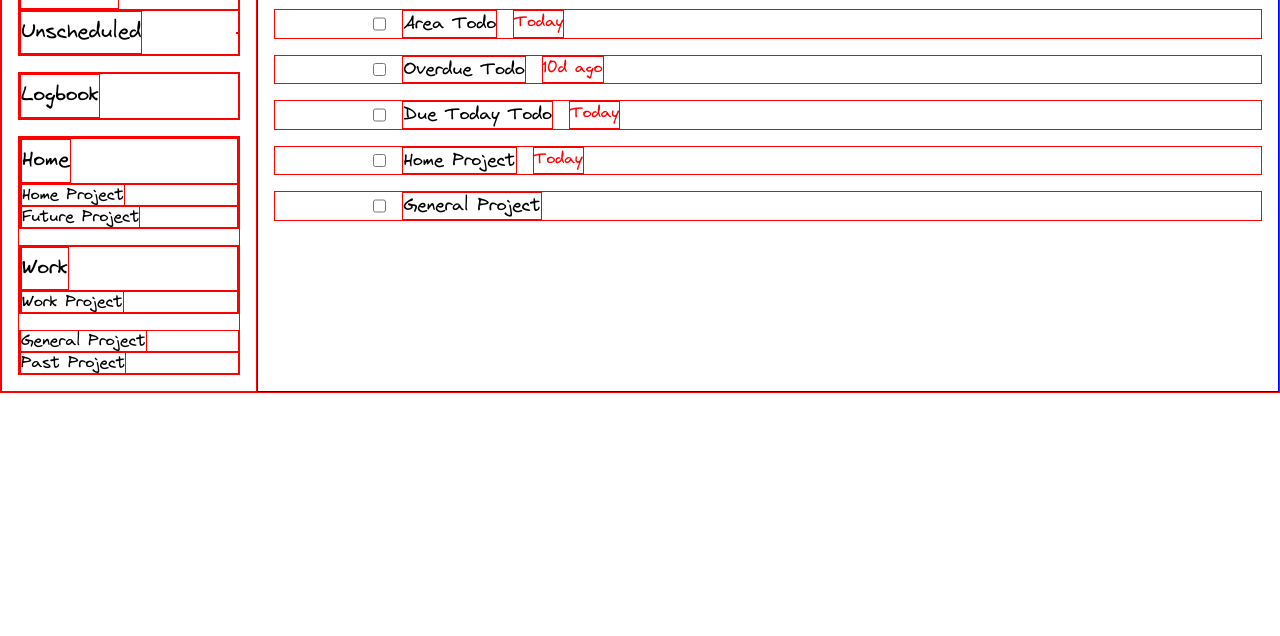
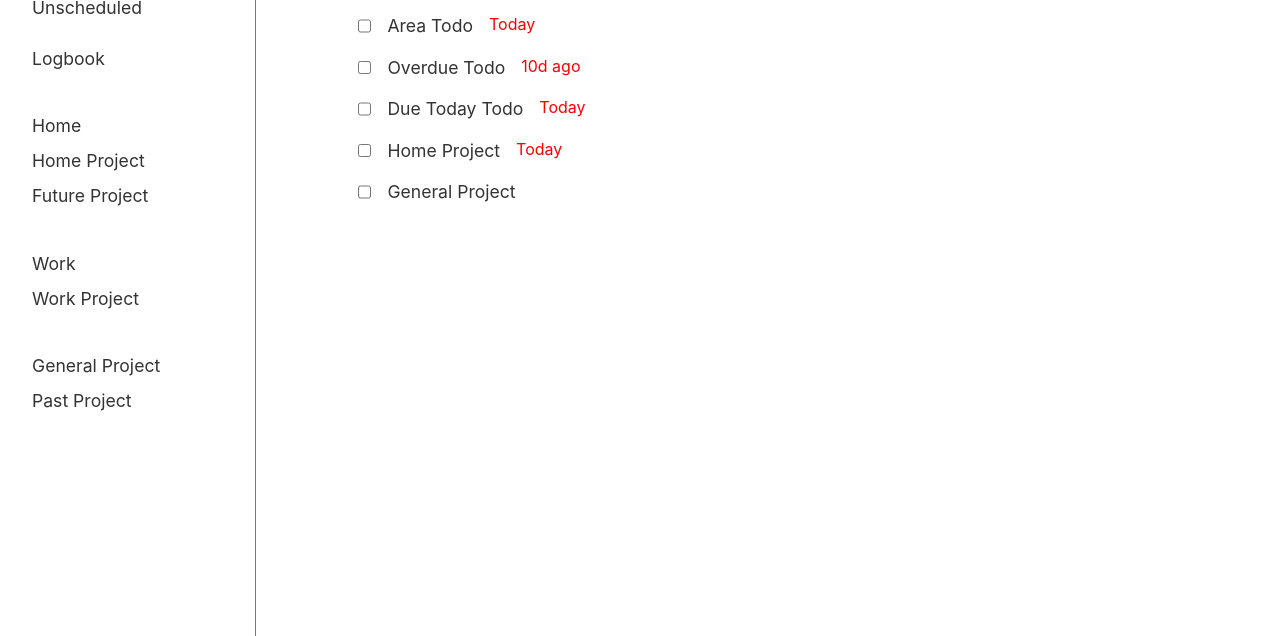
Before and after one commit to Oscar-P-E/to-do-list, a website built with webpack: page dist/index.html in a window 1280 px wide. Shown: the part 164-800 px from the top of the page. Built offline with Linux system fonts and the light colour scheme.

Commit message:
Change font and styling

```diff
--- a/src/styles.css
+++ b/src/styles.css
@@ -1,14 +1,14 @@
 div,
 span {
-    border: 0.1px solid red;
+    /* border: 0.1px solid red; */
 }
 
-@font-face {
+/* @font-face {
     font-family: "Virgil";
     src: url("./Virgil.woff2") format("woff2");
     font-weight: normal;
     font-style: normal;
-}
+} */
 
 :root {
     --grey-color: #777777;
@@ -19,23 +19,27 @@ span {
     padding: 0;
     margin: 0;
     font-size: 16px;
+    box-sizing: border-box;
+    color: #333;
+    /* background-color: #eee; */
 }
 
 body {
-    font-family: "Virgil", -apple-system, BlinkMacSystemFont, "Segoe UI", Roboto,
-        Oxygen-Sans, Ubuntu, Cantarell, "Helvetica Neue", sans-serif;
+    font-family: /*"Virgil",*/ -apple-system, BlinkMacSystemFont, "Segoe UI",
+        Roboto, Oxygen-Sans, Ubuntu, Cantarell, "Helvetica Neue", sans-serif;
 }
 
 .container {
     display: grid;
     grid-template-columns: 1fr 4fr;
+    height: 100vh;
 }
 
 .main-area {
-    border: 1px solid blue;
+    /* border: 1px solid blue; */
     display: flex;
     flex-direction: column;
-    padding: 1rem;
+    padding: 2rem 10%;
     gap: 1rem;
 }
 
@@ -50,7 +54,7 @@ body {
     display: flex;
     flex-direction: row;
     line-height: 1.45;
-    padding: 0 10%;
+    /* padding: 0 10%; */
 }
 
 .main-area .todo,
@@ -62,7 +66,9 @@ body {
     display: flex;
     flex-direction: column;
     gap: 1rem;
-    padding: 1rem;
+    padding: 2rem 2rem 0rem 2rem;
+    border-right: 1px solid var(--grey-color);
+    height: 100%;
 }
 
 .view,
@@ -79,8 +85,9 @@ body {
 }
 
 .view > span,
-.area > span {
-    font-size: 1.3rem;
+.area > span,
+.side-area .project-text {
+    font-size: 1.1rem;
     line-height: 2;
 }
 
@@ -89,8 +96,12 @@ body {
     line-height: 1.45;
 }
 
+.logbook {
+    margin-bottom: 1rem;
+}
+
 .area-and-child-container {
-    margin-bottom: 1rem;
+    margin-bottom: 2rem;
 }
 
 .overdue {
```
Also changed, not shown: TODO.md (+1 -1 lines), dist/main.js.
